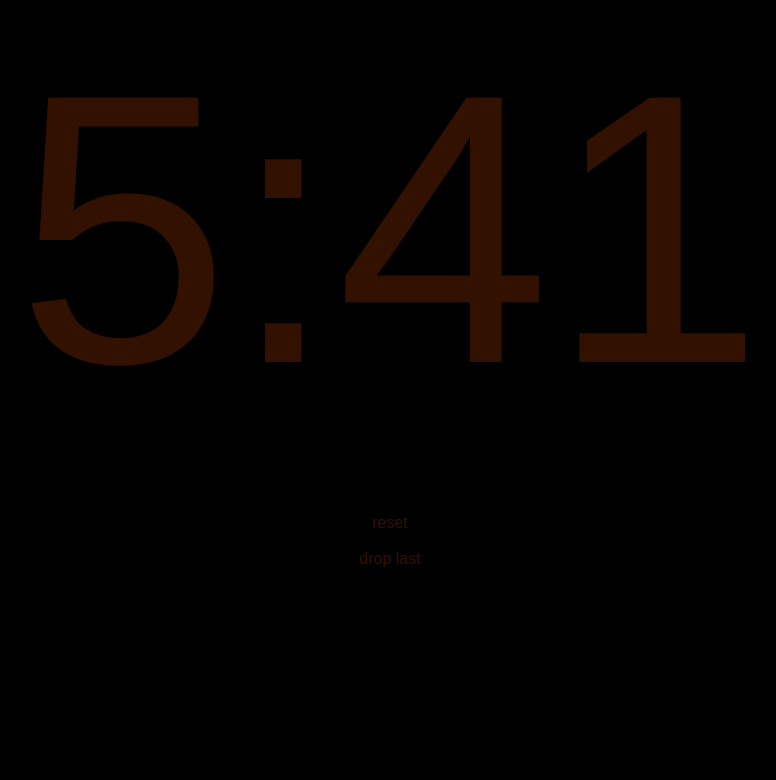
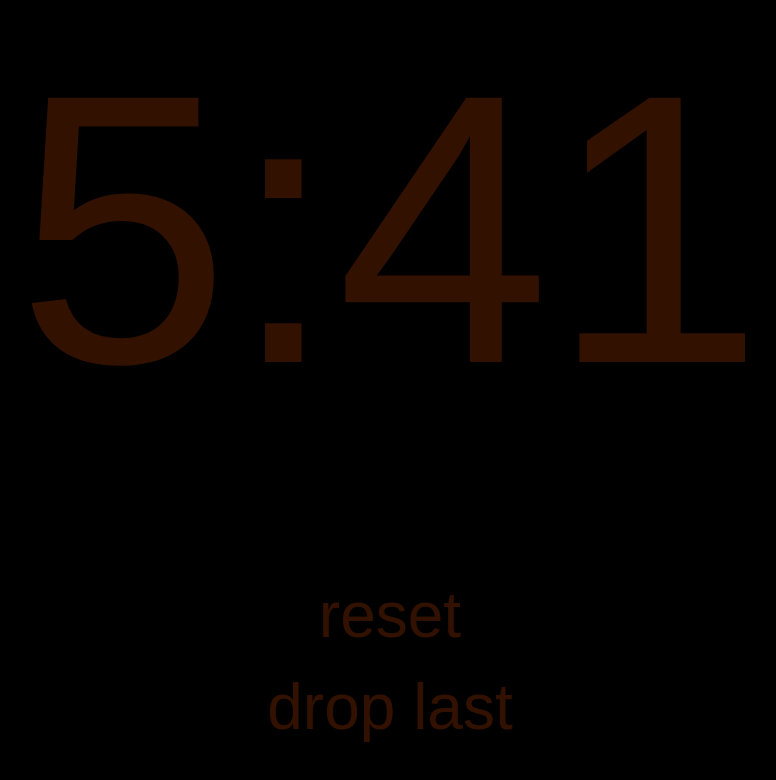
Before and after one commit to gregschlom/sleep, a plain HTML site: page index.html in a window 1280 px wide. Shown: the whole page, without its empty margins (250-1026 px from the left). Drawn offline with Linux system fonts and the light colour scheme.

Commit message:
bigger text

```diff
--- a/index.html
+++ b/index.html
@@ -77,10 +77,10 @@
 </head>
 <body style="background-color: #000; color: #310; font-family: sans-serif; text-align: center;">
 <div id="time" style="font-size: 30vw; user-select: none;" onclick="tapped();">00:00</div>
-<ol id="timeList" style="font-size: 5vw;"></ol>
-<div onclick="resetTimes();">reset</div>
+<ol id="timeList" style="font-size: 10vw;"></ol>
+<div onclick="resetTimes();" style="font-size: 5vw;">reset</div>
 <br/>
-<div onclick="dropLast();">drop last</div>
+<div onclick="dropLast();" style="font-size: 5vw;">drop last</div>
 
 <script type="text/javascript">
   updateClock();
```
